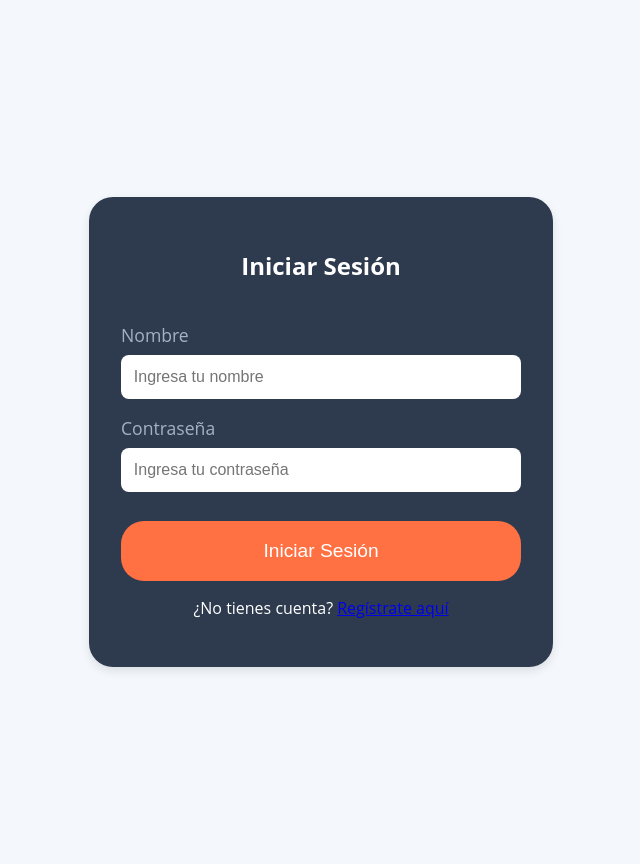
After one commit to shism04/crud-codeigniter, a CodeIgniter 4 app: the page made by app/Views/login.php in a window 1280 px wide. The commit adds this page. Shown: the whole page, without its empty margins (319-959 px from the left). Run offline with PHP 8.4 and a stand-in for CodeIgniter, Linux system fonts and the light colour scheme; the template is opened without the code that fills it, so the values that code supplies are empty; some libraries are stand-ins or nearby versions.

Commit message:
added login

```diff
--- a/app/Config/Routes.php
+++ b/app/Config/Routes.php
@@ -9,6 +9,7 @@ $routes->get('/', 'Home::index');
 $routes->get('/jugadores', 'Home::index');
 $routes->get('/calculadora','Calculadora::index');
 $routes->get('/signup','User::index');
+$routes->get('/loginview','User::getlogin');
 $routes->get('/test','TestDatabase::index');
 
 //routa para extraer resultado desde un fetch al metodo procesar (ajax)
@@ -19,3 +20,4 @@ $routes->get('eliminarJugador/(:num)', 'Home::deletePlayer/$1');
 $routes->post('/buscar','Home::index');
 
 $routes->post('/signup','User::signup');
+$routes->post('/login','User::login');
--- a/app/Controllers/BaseController.php
+++ b/app/Controllers/BaseController.php
@@ -45,6 +45,7 @@ abstract class BaseController extends Controller
     // protected $session;
 
     protected $jugadorModel;
+    protected $userModel;
 
     /**
      * @return void
@@ -55,6 +56,7 @@ abstract class BaseController extends Controller
         parent::initController($request, $response, $logger);
 
         $this->jugadorModel = new \App\Models\JugadorModel();
+        $this->userModel= new \App\Models\UserModel();
         // E.g.: $this->session = service('session');
     }
 }
--- /dev/null
+++ b/app/Views/login.php
@@ -0,0 +1,47 @@
+<!DOCTYPE html>
+<html lang="es">
+
+<head>
+    <meta charset="UTF-8">
+    <meta name="viewport" content="width=device-width, initial-scale=1.0">
+    <title>Iniciar Sesión</title>
+    <link rel="stylesheet" href="<?= base_url('css/login.css') ?>">
+</head>
+
+<body>
+    <?php $login_error = session()->getFlashdata('error') ?>
+    <?php if (isset($login_error)): ?>
+        <div class="exist">
+            <p><?= session()->getFlashdata('error') ?></p>
+        </div>
+    <?php endif; ?>
+
+    <div class="box">
+        <div class="form-container">
+            <h2>Iniciar Sesión</h2>
+
+            <form action="/login" method="POST">
+                <label for="nombre">Nombre</label>
+                <input type="text" id="nombre" name="nombre" value="<?= old('nombre') ?>" placeholder="Ingresa tu nombre">
+
+                <label for="password">Contraseña</label>
+                <input type="password" id="password" name="password" placeholder="Ingresa tu contraseña">
+
+                <button type="submit">Iniciar Sesión</button>
+            </form>
+
+            <p>¿No tienes cuenta? <a href="/signup">Regístrate aquí</a></p>
+        </div>
+    </div>
+</body>
+
+<script>
+    const inputs = document.querySelectorAll('input');
+    inputs.forEach((input) => {
+        input.addEventListener('keyup', () => {
+            input.classList.remove('error');
+        });
+    });
+</script>
+
+</html>
--- /dev/null
+++ b/public/css/login.css
@@ -0,0 +1,86 @@
+body {
+    margin: 0;
+    padding: 0;
+    background-color: #f4f7fc;
+    font-family: "Open Sans", sans-serif;
+    color: #333;
+}
+
+.box {
+    display: flex;
+    align-items: center;
+    justify-content: center;
+    padding: 2rem;
+    min-height: 100vh;
+}
+
+.form-container {
+    background-color: #2e3b4e;
+    padding: 2em;
+    border-radius: 1.5em;
+    box-shadow: 0px 4px 10px rgba(0, 0, 0, 0.1);
+    color: white;
+    width: 100%;
+    max-width: 400px;
+    text-align: center;
+}
+
+h2 {
+    margin-bottom: 1em;
+}
+
+form {
+    display: flex;
+    flex-direction: column;
+}
+
+label {
+    text-align: left;
+    margin-top: 1em;
+    font-size: 1.1em;
+    color: #a3b2c3;
+}
+
+input {
+    padding: 0.8em;
+    border-radius: 0.5em;
+    border: none;
+    margin-top: 0.5em;
+    font-size: 1em;
+}
+
+button {
+    margin-top: 1.5em;
+    padding: 1em;
+    border-radius: 1.2em;
+    background-color: #ff7043; /* Color diferente al de registro */
+    border: none;
+    font-size: 1.2em;
+    color: white;
+    cursor: pointer;
+    transition: background-color 0.2s ease;
+}
+
+button:hover {
+    background-color: #e64a19; /* Color más oscuro al pasar el mouse */
+}
+
+.error {
+    color: red;
+    font-size: 0.9em;
+    margin-top: 0.5em;
+    text-align: left;
+}
+
+input.error {
+    border: 2px solid red;
+}
+
+.exist {
+    background-color: red;
+    padding: 1em;
+}
+
+.exist p {
+    color: white;
+}
```
Also changed, not shown: app/Controllers/Home.php (+8 -1 lines), app/Controllers/User.php (+38 -50 lines), app/Models/UserModel.php (added, +12 -0 lines), app/Views/signup.php (+0 -21 lines).
